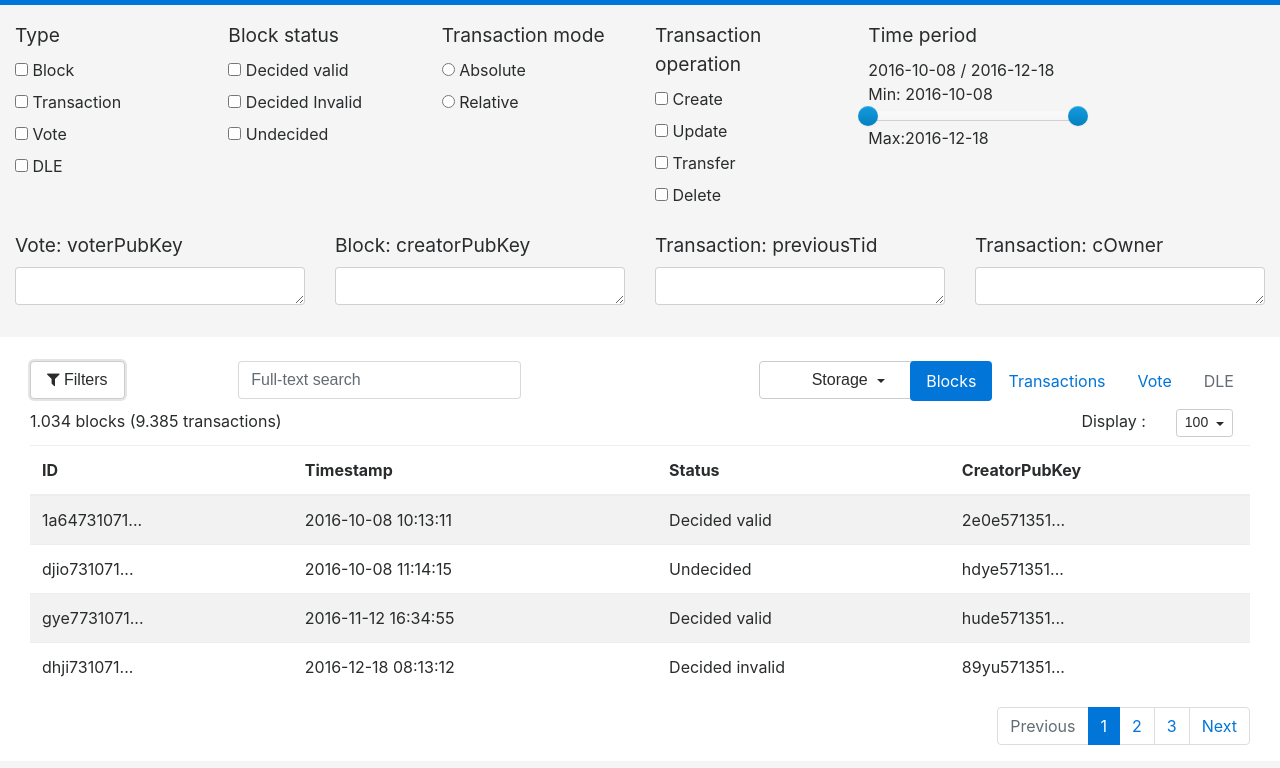
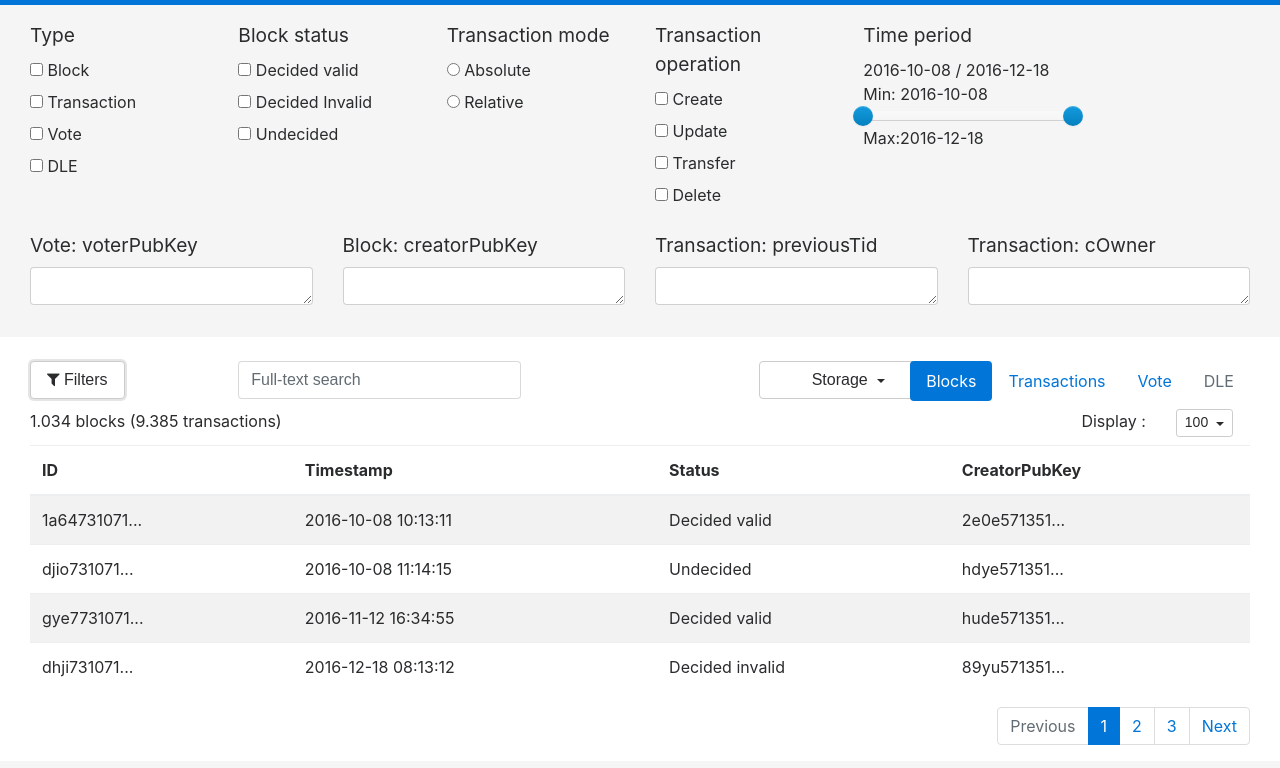
Before and after one commit to Xia0ben/DTPViz, a plain HTML site: page index.html in a window 1280 px wide. Both pictures are taken after a click on the button "Filters". Shown: the part 51-819 px from the top of the page. Drawn offline with Linux system fonts and the light colour scheme.

Commit message:
New branch.

```diff
--- a/index.html
+++ b/index.html
@@ -59,7 +59,7 @@
 
     <div id="wrapper">
       <!-- Topbar -->
-      <div id="topbar-wrapper" class="collapse">
+      <div id="topbar-wrapper" class="collapse container-fluid">
         <div class="container-fluid">
           <form>
             <div class="row">
```
